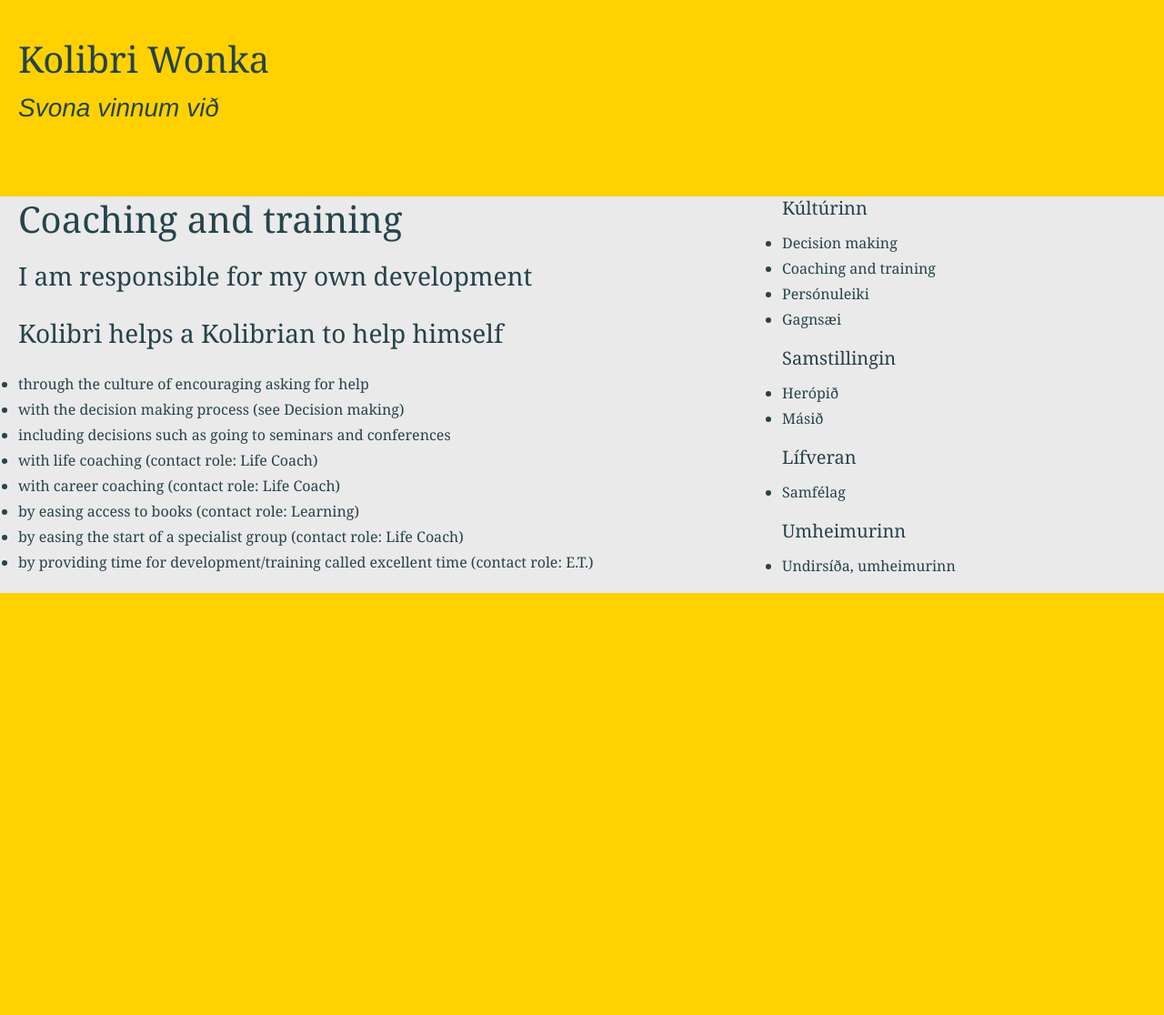
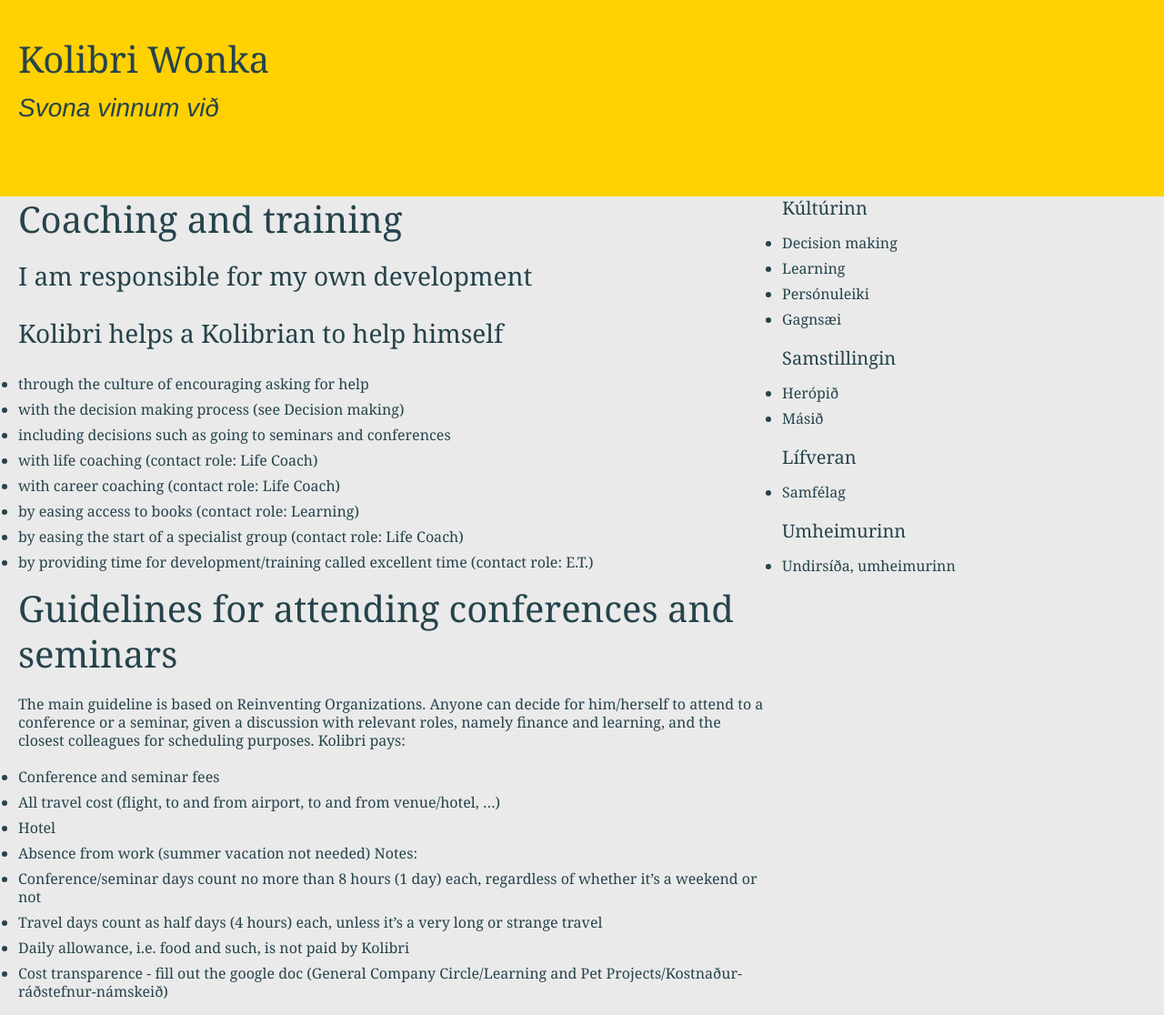
Before and after one commit to KolibriDev/wonka, a Jekyll site: the page built from _docs/kultur/learning.md, in a window 1280 px wide. Shown: the whole page at 91% size. Built offline with Jekyll 4.4.1, drawn with Linux system fonts in a browser that asks for light colours; Markdown is read by kramdown in place of the engine named in the settings.

Commit message:
Update learning.md
Added section for guidelines for attending conferences and seminars

```diff
--- a/_docs/kultur/learning.md
+++ b/_docs/kultur/learning.md
@@ -1,5 +1,5 @@
 ---
-title: Coaching and training
+title: Learning
 ---
 
 # Coaching and training
@@ -13,3 +13,18 @@ title: Coaching and training
 * by easing access to books (contact role: Learning)
 * by easing the start of a specialist group (contact role: Life Coach)
 * by providing time for development/training called excellent time (contact role: E.T.)
+
+
+# Guidelines for attending conferences and seminars
+The main guideline is based on Reinventing Organizations.
+Anyone can decide for him/herself to attend to a conference or a seminar, given a discussion with relevant roles, namely finance and learning, and the closest colleagues for scheduling purposes.
+Kolibri pays:
+- Conference and seminar fees
+- All travel cost (flight, to and from airport, to and from venue/hotel, ...)
+- Hotel
+- Absence from work (summer vacation not needed)
+Notes:
+- Conference/seminar days count no more than 8 hours (1 day) each, regardless of whether it's a weekend or not
+- Travel days count as half days (4 hours) each, unless it's a very long or strange travel
+- Daily allowance, i.e. food and such, is not paid by Kolibri
+- Cost transparence - fill out the google doc (General Company Circle/Learning and Pet Projects/Kostnaður-ráðstefnur-námskeið)
```
